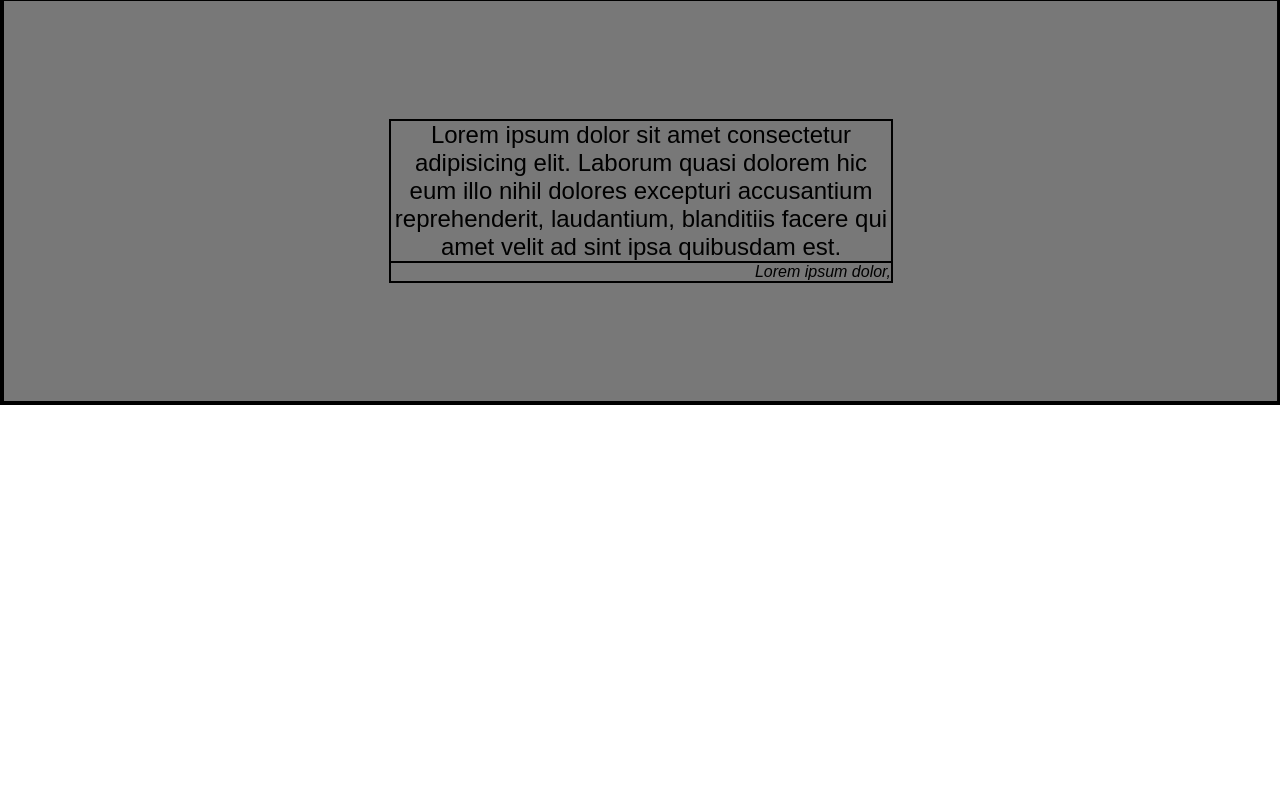
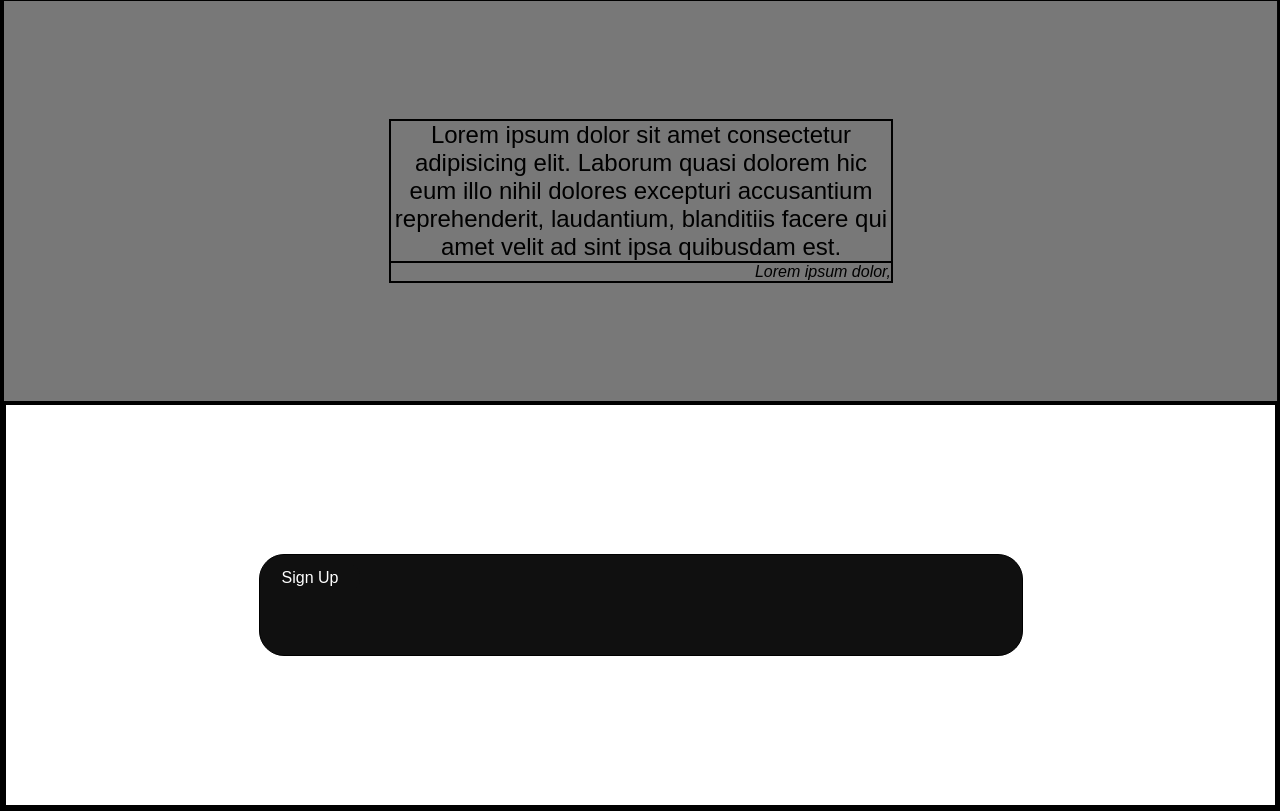
Before and after one commit to HTJoker/Landing_Page, a plain HTML site: page index.html in a window 1280 px wide. Shown: the part 891-1702 px from the top of the page. Before the commit the page ends 1296 px from the top, so only its background shows below. Drawn offline with Linux system fonts and the light colour scheme.

Commit message:
Added the last section

```diff
--- a/index.html
+++ b/index.html
@@ -74,7 +74,15 @@
           <p class="legend">Lorem ipsum dolor,</p>
         </div>
       </section>
+      <section class="section4">
+        <div>
+          <div class="last">
+            <div class="last-box">
+              <button class="sign-up">Sign Up</button>
+            </div>
+          </div>
+        </div>
+      </section>
     </div>
-    <!-- <script src="/script.js"></script> -->
   </body>
 </html>
--- a/styles.css
+++ b/styles.css
@@ -124,6 +124,7 @@ h2 {
   width: 500px;
   text-align: center;
   font-size: 24px;
+  font-weight: lighter;
 }
 
 .legend {
@@ -209,3 +210,19 @@ button:hover {
   align-items: center;
   margin: 0 50px;
 }
+
+.last {
+  width: 100%;
+  height: 400px;
+  display: flex;
+  justify-content: center;
+  align-items: center;
+}
+
+.last-box {
+  width: 60%;
+  height: 100px;
+  background-color: #101010;
+  border-radius: 25px;
+  justify-content: center;
+}
```
